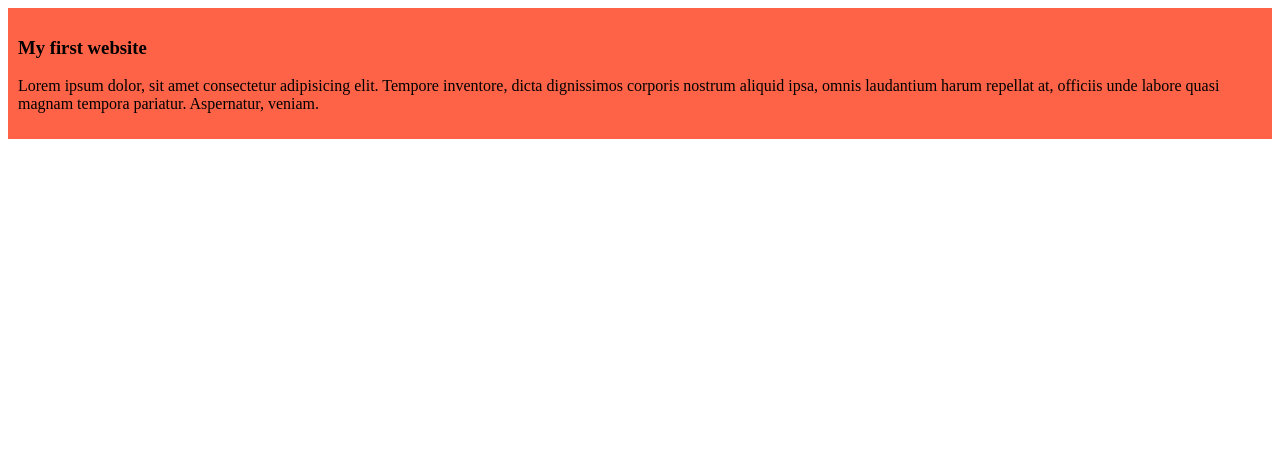
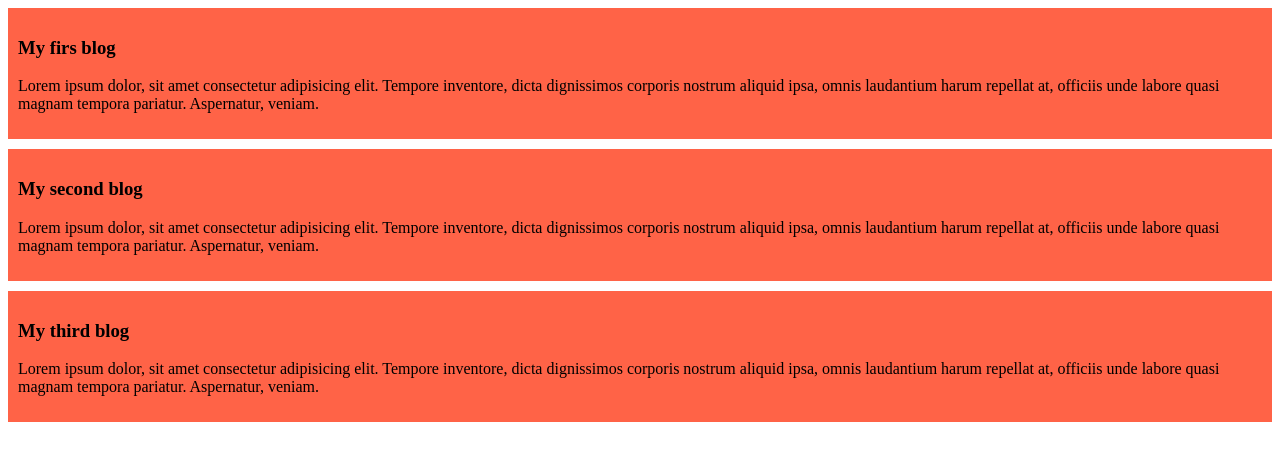
Before and after one commit to Arifulit/my-first-website, a plain HTML site: page index.html in a window 1280 px wide. Drawn offline with Linux system fonts and the light colour scheme.

Commit message:
added the second and third blog

```diff
--- a/index.html
+++ b/index.html
@@ -9,7 +9,13 @@
 </head>
 <body>
     <div>
-    <h3>My first website</h3>
+    <h3>My firs blog</h3>
+    <p>Lorem ipsum dolor, sit amet consectetur adipisicing elit. Tempore inventore, dicta dignissimos corporis nostrum aliquid ipsa, omnis laudantium harum repellat at, officiis unde labore quasi magnam tempora pariatur. Aspernatur, veniam.</p></div>
+    <div>
+    <h3>My second blog</h3>
+    <p>Lorem ipsum dolor, sit amet consectetur adipisicing elit. Tempore inventore, dicta dignissimos corporis nostrum aliquid ipsa, omnis laudantium harum repellat at, officiis unde labore quasi magnam tempora pariatur. Aspernatur, veniam.</p></div>
+    <div>
+    <h3>My third blog</h3>
     <p>Lorem ipsum dolor, sit amet consectetur adipisicing elit. Tempore inventore, dicta dignissimos corporis nostrum aliquid ipsa, omnis laudantium harum repellat at, officiis unde labore quasi magnam tempora pariatur. Aspernatur, veniam.</p></div>
 </body>
 </html>
--- a/styles/blogs.css
+++ b/styles/blogs.css
@@ -3,5 +3,6 @@
 div{
     background-color: tomato;
     padding: 10px;
+    margin-bottom: 10px;
 
 }
```
